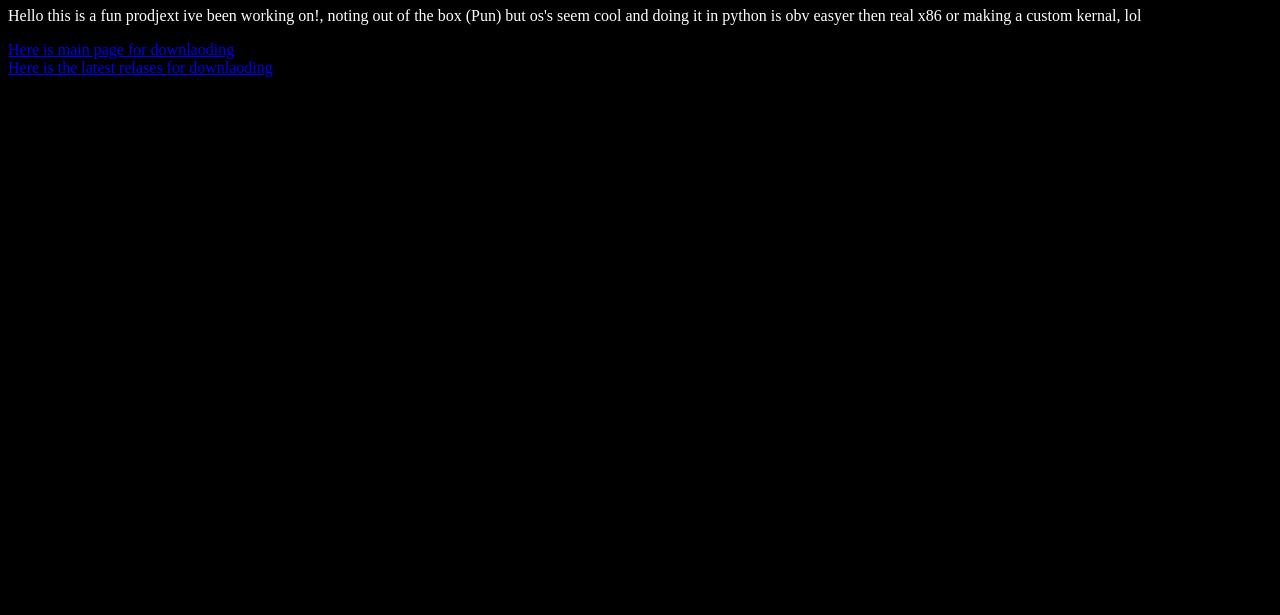
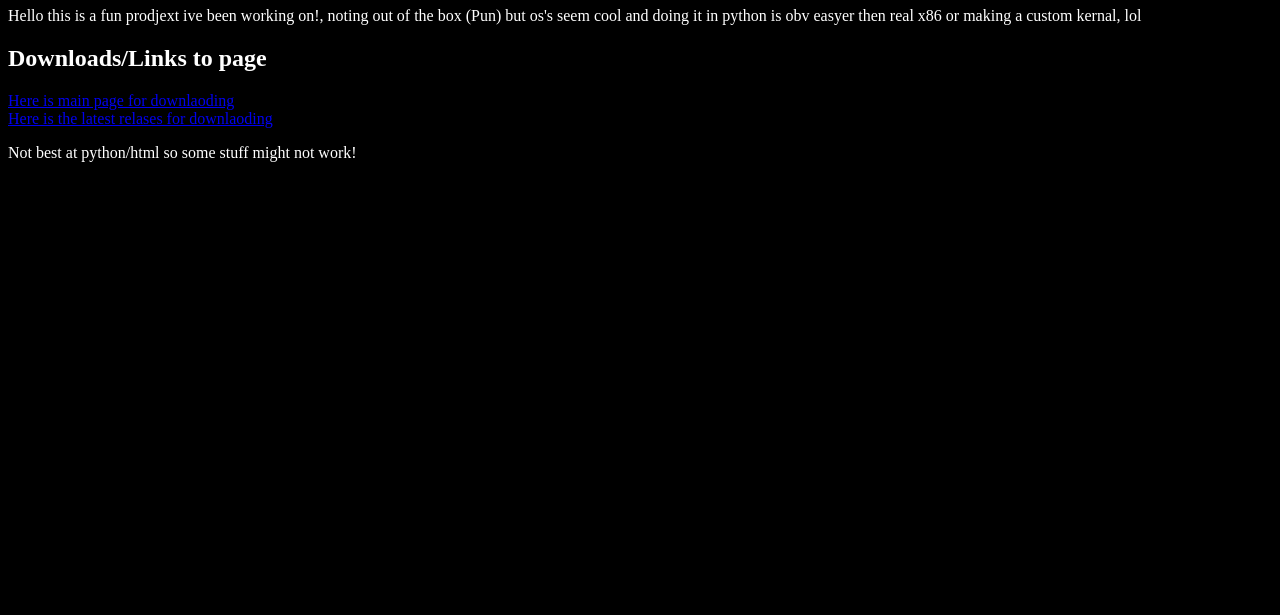
Before and after one commit to LinuxFan9702/-Out-of-the-Box-os-python-, a plain HTML site: page index.html in a window 1280 px wide. Shown: the part 185-800 px from the top of the page. Drawn offline with Linux system fonts and the light colour scheme.

Commit message:
Update index.html

```diff
--- a/index.html
+++ b/index.html
@@ -13,9 +13,10 @@
 
  <h1>Welcome </h1>
  <p>Hello this is a fun prodjext ive been working on!, noting out of the box (Pun) but os's seem cool and doing it in python is obv easyer then real x86 or making a custom kernal, lol</p>
+ <h2>Downloads/Links to page</h2>
  <a href="https://github.com/LinuxFan9702/-Out-of-the-Box-os-python-" class="link-button">Here is main page for downlaoding</a>
  </br>
  <a href="https://github.com/LinuxFan9702/-Out-of-the-Box-os-python-/releases" class="link-button">Here is the latest relases for downlaoding</a>
-
+<p>Not best at python/html so some stuff might not work!</p>
  </head>
 </html>
```
